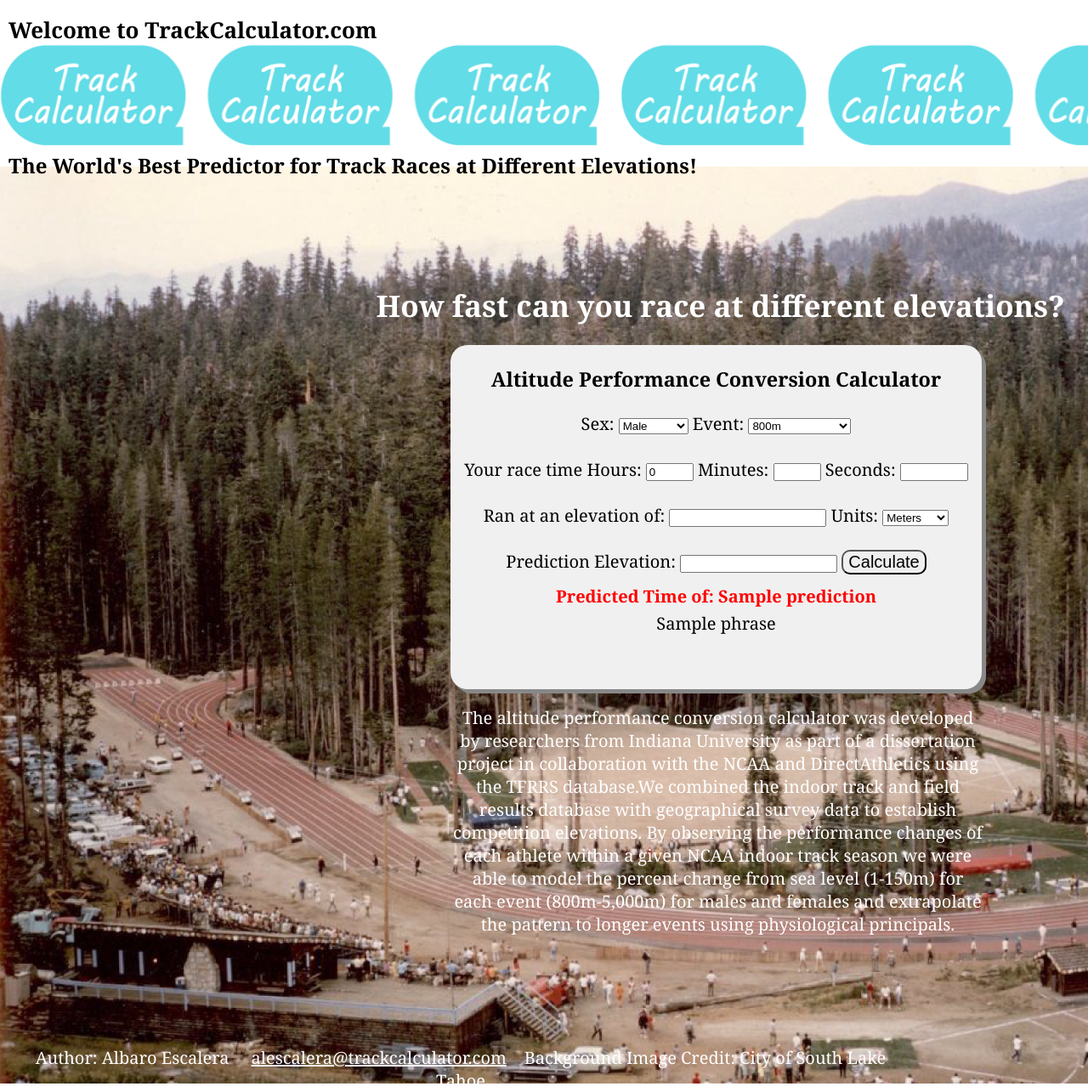
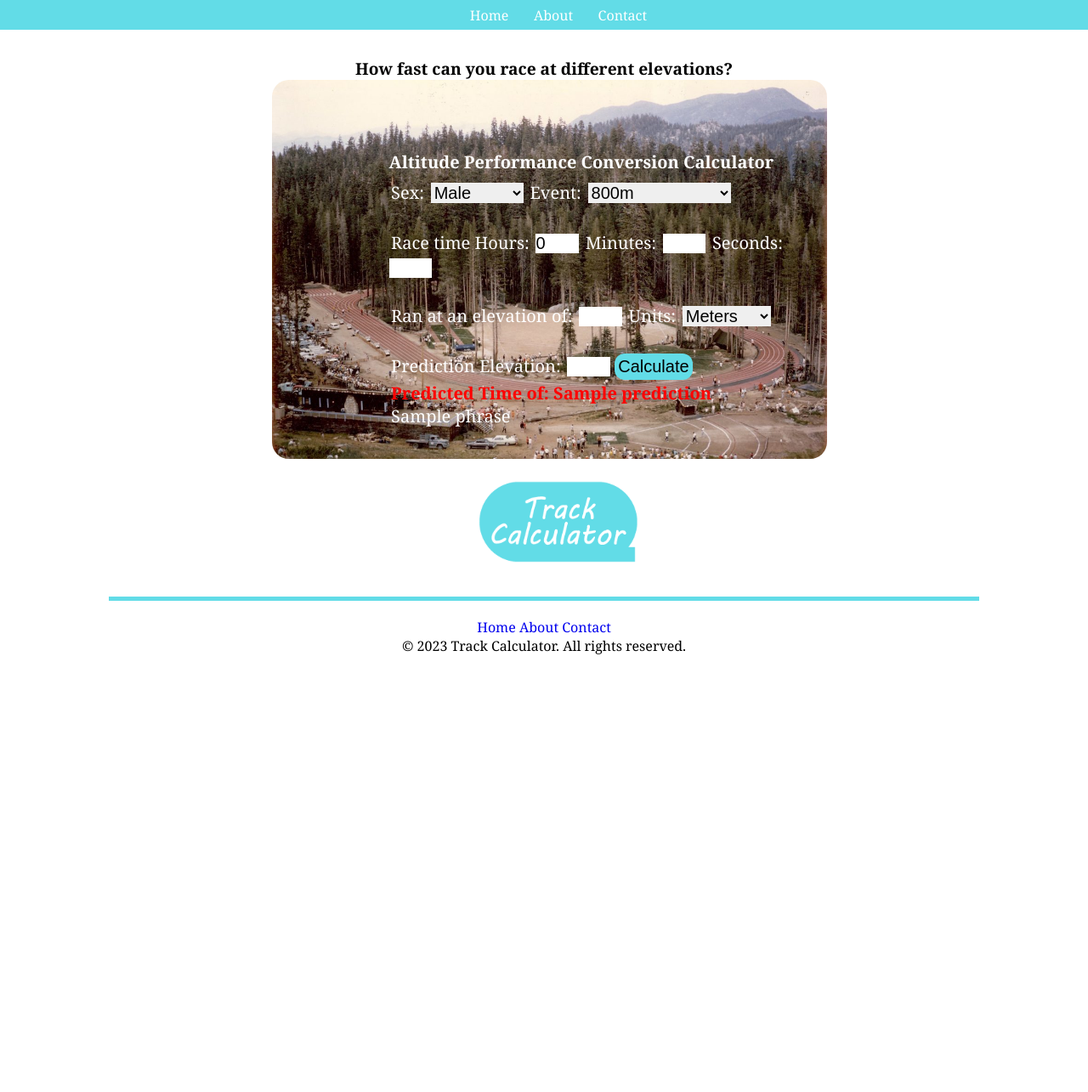
Before and after one commit to alescalera/TrackCalculator, a Flask app: template templates/index.html in a window 1280 px wide; the page is wider, and only the part inside the window is pictured. Shown: that part at 85% size. After the commit the page ends 770 px from the top of that part, so only its background shows below. Run offline with Flask 2, Linux system fonts and the light colour scheme; the template is opened without the code that fills it: most values are stand-ins (such as "Sample title", 1, 10 or a date in 2020).

Commit message:
revamp, added webpages
changed tracksite.css, index.html, added: about.html, and contact.html
Al Escalera:04/24/23 1:19pm

```diff
--- /dev/null
+++ b/static/css/altcalc.txt
@@ -0,0 +1 @@
+I created the altitude performance conversion calculator after completing my dissertation project titled: "Evaluating the effect of competition elevation and residential elevation on endurance race performance: a prediction model". This was a collaboration with the NCAA and DirectAthletics using the TFRRS database. I combined the indoor track and field results database with geographical survey data to establish competition elevations. By observing the performance changes of each athlete within a given NCAA indoor track season I was able to model the percent change from sea level (1-150m) for each event (800m-5,000m) for males and females and extrapolate the pattern to longer events using physiological principals.
--- /dev/null
+++ b/static/css/author.txt
@@ -0,0 +1 @@
+My name is Albaro Escalera. I have a PhD in Human Performance with a major in Exercise Physiology and concentration in Sports Data Analytics with a Data Science minor from Indiana Univerisity, Bloomington. I am an avid runner and competed at Indiana State University in XC and Track where I received my MS and BS in Exercise Science. I am primarily interested in athlete assessment, monitoring, and performance prediction of endurance athletes professionally, but have really enjoyed my journey into data science and software/web development as it allows me to do projects traditional experiments cannot do and I can help a wider audience. I recently moved to South Lake Tahoe, CA and am looking for my next adventure. Please reach out to me with opportunities and ideas for my next project!
--- /dev/null
+++ b/static/css/trackcalculator.txt
@@ -0,0 +1 @@
+TrackCalculator.com is owned and operated by Track Calculator, LP. It was created to become a fun destination for runners to have tools that will help them on their running journey! Be sure to check back in regularly as the site expands with more calculators. Feel free to email and let us know what you would like for us to create next!
--- a/static/css/tracksite.css
+++ b/static/css/tracksite.css
@@ -1,184 +1,336 @@
-body{
+html{
 	font-family: Georgia, serif;
-	width: 1024px;
-	height: 100%;
-	margin:0;
 
 }
 
-#banner{
-	background: url(../images/Logo.png);
-	background-size: 220px 120px;
-	background-repeat: repeat-x;
-	background-repeat: space;
-	width:1680px;
-	height: 155px;
-	text-align: left;
-	margin-left: 0px;
-	background-position:bottom;
-	padding:0px;
+
+* {
+        margin: 0;
+        padding: 0;
+        border: 0;
+        outline: 0;
+        font-size: 100%;
+        vertical-align: baseline;
+    }
+
+/* for desktop*/
+
+/*body {
+  background-color: tan;
+}*/
+
+.menu {
+	background-color: #62DCE7;
+	padding: .5%;
+	margin-top: 0%;
+	margin-bottom: 2.5%;
+
+
 }
 
-#banner h1,h2{
-	margin-left: 10px;
+.menu li {
+  display: inline;
+
 }
 
-#banner h1{
-	font-size: 26px;
+a:link { text-decoration: none; }
+a:visited { text-decoration: none; }
+a::after {
+  content: '';
+  position: absolute;
+  width: 100%;
+  transform: scaleX(0);
+  height: 0.25vh;
+  top: 4vh;
+  left: 0;
+  background-color: #0087ca;
+  background-color: white;
+  transform-origin: bottom right;
+  transition: transform 0.25s ease-out;
+}
+a:hover::after {
+  transform: scaleX(1);
+  transform-origin: bottom left;
+}
+a:active { text-decoration: none; }
+
+.menu a {
+
+	position: relative;
+	left:41.7vw;
+	padding: 1%;
+  	color: white;
+}
+h1{
+	text-align:center;
+	/*margin-left:34vw;*/
+	font-size: 1.5vw;
+}
+
+
+form, #title{
+
+	padding: 0.5%;
+	margin-left: 20%;
+	color:white;
+	border-radius: 2.5vh;
+}
+
+.calcu{
+
+	background-image: url(../images/1968Track.jpg);
+	background-size:cover;
+	margin-left: 25vw;
+	padding: 0.5%;
+	color:white;
+	padding-top: 10vh;
+	width: 50vw;
+	height: 45vh;
+	border-radius: 2.5vh;
+	font-size: 2.5vh;
 
 }
-#banner h2{
-	padding-top: 105px;
+
+
+input[type=number]{
+	width:10%;
+}
+label {
+	display: inline-table ;
+	padding: 0.5%;
+}
+#calculate{
+	background-color: #62DCE7;
+	font-size:2.5vh;
+	border-radius:1.5vh;
+	padding:0.5vh;
+}
+optgroup{
+	font-size:2.5vh;
 }
 
 h4{
 	color:red;
-	margin-top: 12px;
-	margin-bottom: 5px;
+}
+/* About webpage*/
+.about{
+font-size:6.5vh;
+display: inline-block;
+width:100vw;
+position:relative;
+text-align:center;
+
 }
 
-.wrapper{
-	background-image: url(../images/Trackbackground.png);
-	background-size:cover;
-	width:1810px;
-	height:1079px;
-	text-align: center;
-	margin-top:0px;
-	margin-left:-120px;
+.contact{
+
+display: inline-block;
+width:100vw;
+position:relative;
+text-align:center;
+margin-bottom:30vh;
 }
-.wrapper h1{
-	padding-top:140px;
-	padding-left:125px;
-	font-size:35px;
-	color:white;
+
+.contact p{
+margin-top:6vh;
 }
-#calcu{
-	border-radius: 20px;
-	width:625px;
-	height:385px;
-	margin-left:650px;
-	background-color:#F0F0F0;
-	padding-top:20px;
-	font-size:20px;
-	box-shadow: 5px 5px #888888;
+.contact a:after{
+content:none;
+
 }
-#title {
-	margin-top:-20px;
+
+#Logo{
+	background: url(../images/Logo.png);
+	background-size: contain;
+
+	height:12vh;
+	width:20vw;
+	background-repeat: no-repeat;
+	margin-left: 44vw;
+	margin-top: 2%;
+	margin-bottom:3%;
 }
-#calculate{
-	font-size:20px;
-	border-radius:10px;
+
+#AboutLogo{
+background: url(../images/Logo.png);
+background-size: contain;
+height:12vh;
+width:20vw;
+background-repeat: no-repeat;
+margin-left: 44vw;
+margin-top: 0.92%;
+margin-bottom:3%;
 }
-optgroup{
-	font-size:20px;
+
+#ContactLogo{
+background: url(../images/Logo.png);
+background-size: contain;
+height:12vh;
+width:20vw;
+background-repeat: no-repeat;
+margin-left: 44vw;
+margin-top: 1.08%;
+margin-bottom:3%;
+}
+
+hr {
+height:5px;
+border-width:0;
+background-color: #62DCE7;
+width: 80vw;
+margin-top: 5vh;
+margin-left: auto;
+margin-right: auto;
+
+}
+footer {
+text-align: center;
+clear: both;
+color: black;
+width: 100vw;
+height: 5vh;
+position: relative;
+padding-top: 2.53vh;
+bottom: 0;
+left: 0;
+right: 0;
+margin-left: auto;
+margin-right: auto;
+}
+
+footer li{
+text-align: center;
+position: relative;
+display: inline-block;
 }
 
 
-.wrapper p{
-color: white;
-bottom:10px;
+@media only screen and (max-width: 992px) {
+  /* For tablets: */
+
+  body {
+	width:100vw;
+	max-width:100vw;
+   /* background-color: blue;*/
+  }
+  .menu a {
+
+	position: relative;
+	left:38vw;
+	padding: 1%;
+  	color: white;
 }
-#description{
-	color: blue;
-	width:625px;
-	height:200px;
-	font-size:20px;
-	margin-left:652px;
-}
-#footer{
-	width: 1024px;
-	height: 50px;
-	background-color: ;
-	font-size: 20px;
-	margin-top: 200px;
-	margin-left:150px;
-}
-#footer a{
-	color:white;
+  h1{
+	margin-left:auto;
+	margin-right:auto;
+	font-size: 3vw;
+	width:80vw;
+	text-align: center;
 }
 
+.calcu{
 
-/* always put media queries at the end of css file*/
-@media screen and (min-width: 400px) { /* For devices larger than 400px */
-.container {
-  width: 80%;
-  padding: 0;
- }
+	background-image: url(../images/1968Track.jpg);
+	background-size:cover;
+	margin-left: 3vw;
+	padding: 0.5%;
+	color:white;
+	padding-top: 10vh;
+	width: 90vw;
+	height: 75vh;
+	border-radius: 2.5vh;
+	font-size: 2.5vh;
+
 }
- @media screen and (min-width: 550px) { /* For devices larger than 550px */
- .container {
-  width: 90%;
- }
+#Logo{
+	background: url(../images/Logo.png);
+	background-size: contain;
+	height:12vh;
+	width:30vw;
+	background-repeat: no-repeat;
+	margin-left: 39vw;
+	margin-top: 2%;
+	margin-bottom: 2%;
+
+}
+#AboutLogo{
+	background: url(../images/Logo.png);
+	background-size: contain;
+	height:12vh;
+	width:30vw;
+	background-repeat: no-repeat;
+	margin-left: 39vw;
+	margin-top: 2%;
+	margin-bottom: 2%;
+
+}
+#ContactLogo{
+	background: url(../images/Logo.png);
+	background-size: contain;
+	height:12vh;
+	width:30vw;
+	background-repeat: no-repeat;
+	margin-left: 39vw;
+	margin-top: 8%;
+	margin-bottom: 2%;
+
+}
+hr {
+height:0.5vh;
+border-width:0;
+background-color: #62DCE7;
+width: 80vw;
+margin-top: 2vh;
+margin-left: auto;
+margin-right: auto;
+
+}
 }
 
-.container {
+@media screen and (max-width: 600px) {
+	/* For phones: */
+ /* body {
+    background-color: olive;
+  }*/
+
+   .menu a {
+
 	position: relative;
-	width: 100%;
-	margin: 10px auto 25px;
-	padding: 0 20px;
-	max-width: 1024px;
-	box-sizing: border-box;
+	left:32.5vw;
+	padding: 1%;
+  	color: white;
 }
-/* Not Used Yet*/
-/*.row {
-	box-sizing: border-box;
-	margin-bottom: 10px;
+  #Logo{
+	background: url(../images/Logo.png);
+	background-size: contain;
+	height:12vh;
+	width:30vw;
+	background-repeat: no-repeat;
+	margin-left: 34vw;
+	margin-top: 2%;
+	margin-bottom: 2%;
+
 }
-.column,
-.columns {
-	width: 100%;
-	float: left;
-	box-sizing: border-box;
+  #AboutLogo{
+	background: url(../images/Logo.png);
+	background-size: contain;
+	height:12vh;
+	width:30vw;
+	background-repeat: no-repeat;
+	margin-left: 34vw;
+	margin-top: 2%;
+	margin-bottom: 2%;
+
 }
-.full-width {
-    width: 100%;
+  #ContactLogo{
+	background: url(../images/Logo.png);
+	background-size: contain;
+	height:12vh;
+	width:30vw;
+	background-repeat: no-repeat;
+	margin-left: 34vw;
+	margin-top: 23%;
+	margin-bottom: 2%;
+
 }
-
-
-	.column,
-	.columns {
-	margin-left: 4%;
-	padding: 4px;
-	}
-	.column:first-child,
-	.columns:first-child {
-	margin-left: 0;
-	}
- 	.one.column {
-			width: 13.3333333333%;
-		}
-		.two.columns {
-			width: 30.6666666667%;
-		}
-		.three.columns {
-			width: 48%;
-		}
-		.four.columns {
-			width: 65.3333333333%;
-		}
-		.five.columns {
-			width: 82.6666666667%;
-		}
-		.six.columns {
-			width: 100%;
-		}
-		.half.column {
-			width: 48%;
-		}
-		.third.column {
-			width: 30.6666666667%;
-		}
-		.two-thirds.column {
-			width: 65.3333333333%;
-		}
 }
- /* Clearing
-––––––––––––––––––––––––––––––––––––––––––––––––––*/
-/*
-.container:after,
-.row:after {
- content: "";
- display: table;
- clear: both;
-}
-*/
--- a/templates/index.html
+++ b/templates/index.html
@@ -10,10 +10,11 @@
 	<link rel="icon" type="image/png" sizes="16x16" href="/static/icons/favicon-16x16.png">
 	<link rel="manifest" href="/static/icons/site.webmanifest">
 
-<meta "description" content="The World's First Race Prediction Calculator For Different Elevations">
-<meta name="keywords" content="race prediction, altitude race converter, running calculator, altitude race prediction calculator,
-,sea level race prediction, track calculator, NCAA conversion calculator, race converter">
-<meta name="author" content="Al Escalera">
+	<meta name="viewport" content="width=device-width, initial-scale=1" />
+	<meta "description" content="The World's First Race Prediction Calculator For Different Elevations">
+	<meta name="keywords" content="race prediction, altitude race converter, running calculator, altitude race prediction calculator,
+	,sea level race prediction, track calculator, NCAA conversion calculator, race converter">
+	<meta name="author" content="Albaro Escalera">
 <!-- notes* id is for css name is for server-->
 <style>
 
@@ -38,27 +39,30 @@
             border: 2px solid black;
         }
  </style>
+
 <title> Track Calculator </title>
 <script async src="https://pagead2.googlesyndication.com/pagead/js/adsbygoogle.js?client=ca-pub-6792441924078951"
      crossorigin="anonymous"></script>
 </head>
 <body>
-<!--<div class="container">-->
-<div id="banner">
 
-	<h1> Welcome to TrackCalculator.com </h1>
-	<h2> The World's Best Predictor for Track Races at Different Elevations!</h2>
+	<!--<div class="row"> <!-- everything in body should be in under "row" class-->
+		<div class="menu"><!--beginning of menu-->
+            <ul>
+                <li><a href="index.html">Home</a></li>
+                <li><a href="about.html">About</a></li>
+                <li><a href="contact.html">Contact</a></li>
+            </ul>
+        </div><!--end of menu-->
 
 
-</div>
+<h1> How fast can you race at different elevations?</h1>
 
-	<div class="wrapper">
-	<h1> How fast can you race at different elevations?</h1>
-	<div id ="calcu">
+	<div class ="calcu"><!--beginning of calculator-->
 	<div id ="title"><h3> Altitude Performance Conversion Calculator</h3></div>
 
 
-	<form action="{{ url_for('predict') }}" method= "post" >
+		<form action="{{ url_for('predict') }}" method= "post" >
 		<label for="Sex"> Sex:</label>
 		<select name="Sex" id="Sex" required>
 			<optgroup>
@@ -82,12 +86,12 @@
 
 			</select><br><br>
 			</optgroup>
-		<label for="Hours">Your race time Hours:</label>
+		<label for="Hours">Race time Hours:</label>
 		<input type="number" id="Hours"  name="Hours" value= "0" min="0" max="59" required="required">
 		<label for="Minutes">Minutes:</label>
 		<input type="number" id="Minutes" name="Minutes" min="0" max="59" required="required">
 		<label for="Seconds">Seconds:</label>
-		<input type="number" step="0.01" id="Seconds" name="Seconds" min="0" max="59" required="required" ><br><br>
+		<input type="number" step="0.01" id="Seconds" name="Seconds" min="0" max="59.99" required="required" ><br><br>
 
 		<label for="Elevation">Ran at an elevation of:</label>
 		<input type="number" id="Elevation"  name="Elevation" min="1" required="required">
@@ -106,66 +110,32 @@
 
 
 		<input type="submit" id="calculate" value="Calculate"/>
-
-	</form>
-
-		<!-- new row on calculator-->
-
+<!-- if the prediction output does not work, place it outside the </form> element-->
 		<label for="Predicted Time"><h4>Predicted Time of:</label>
 		{{Prediction}}</h4>
+		{{Phrase}}
+		</form>
 
-		{{Phrase}}
 
 	</div><!-- closes calculator-->
+	<div id="Logo">
 
+	</div>
 
-	<div id="description">
-	<p> The altitude performance conversion calculator was developed by researchers from Indiana University as part of a dissertation project in collaboration with the NCAA and DirectAthletics
-	 using the TFRRS database.We combined the indoor track and field results
-	 database with geographical survey data to establish competition elevations. By
-	observing the performance changes of each athlete within a given NCAA indoor track season we
-	were able to model the percent change from sea level (1-150m) for each event (800m-5,000m) for males and females and extrapolate the pattern to longer events using physiological principals.</p>
-	</div><!-- closes description box-->
+	<div id="footer">
+			<hr>
+		<footer>
+			<ul>
+				<li><a href="index.html">Home</a></li>
+				<li><a href="about.html">About</a></li>
+				<li><a href="contact.html">Contact</a></li>
+			</ul>
+			<p> © 2023 Track Calculator. All rights reserved.
 
-	<div id=footer>
-	<p>Author: Albaro Escalera &nbsp;&nbsp;&nbsp;
-	<a href="mailto:alescalera@trackcalculator.com">alescalera@trackcalculator.com</a>&nbsp;&nbsp;&nbsp;
-	Background Image Credit: City of South Lake Tahoe</p>
-	</div><!-- closes footer-->
+			</p>
+		</footer>
+    </div> <!-- closes footer id-->
 
-</div><!-- closes wrapper-->
-
-<!--</div>--><!--closes container-->
-<!--Ad Left of Screen-->
-<div align="Left">
-	<script async src="https://pagead2.googlesyndication.com/pagead/js/adsbygoogle.js?client=ca-pub-6792441924078951"
-		 crossorigin="anonymous"></script>
-	<!-- Left Square -->
-	<ins class="adsbygoogle"
-		 style="display:block"
-		 data-ad-client="ca-pub-6792441924078951"
-		 data-ad-slot="4921953338"
-		 data-ad-format="auto"
-		 data-full-width-responsive="true"></ins>
-	<script>
-		 (adsbygoogle = window.adsbygoogle || []).push({});
-	</script>
-	</div><!--end of left ad-->
-	<!--Ad Right of Screen-->
-	<div align="Right">
-	<script async src="https://pagead2.googlesyndication.com/pagead/js/adsbygoogle.js?client=ca-pub-6792441924078951"
-		 crossorigin="anonymous"></script>
-	<!-- Right Square -->
-	<ins class="adsbygoogle"
-		 style="display:block"
-		 data-ad-client="ca-pub-6792441924078951"
-		 data-ad-slot="1060112835"
-		 data-ad-format="auto"
-		 data-full-width-responsive="true"></ins>
-	<script>
-		 (adsbygoogle = window.adsbygoogle || []).push({});
-	</script>
-	</div> <!--end of right ad-->
 </body>
 
 </html>
```
Also changed, not shown: templates/about.html (added, +70 -0 lines), templates/contact.html (added, +63 -0 lines).
